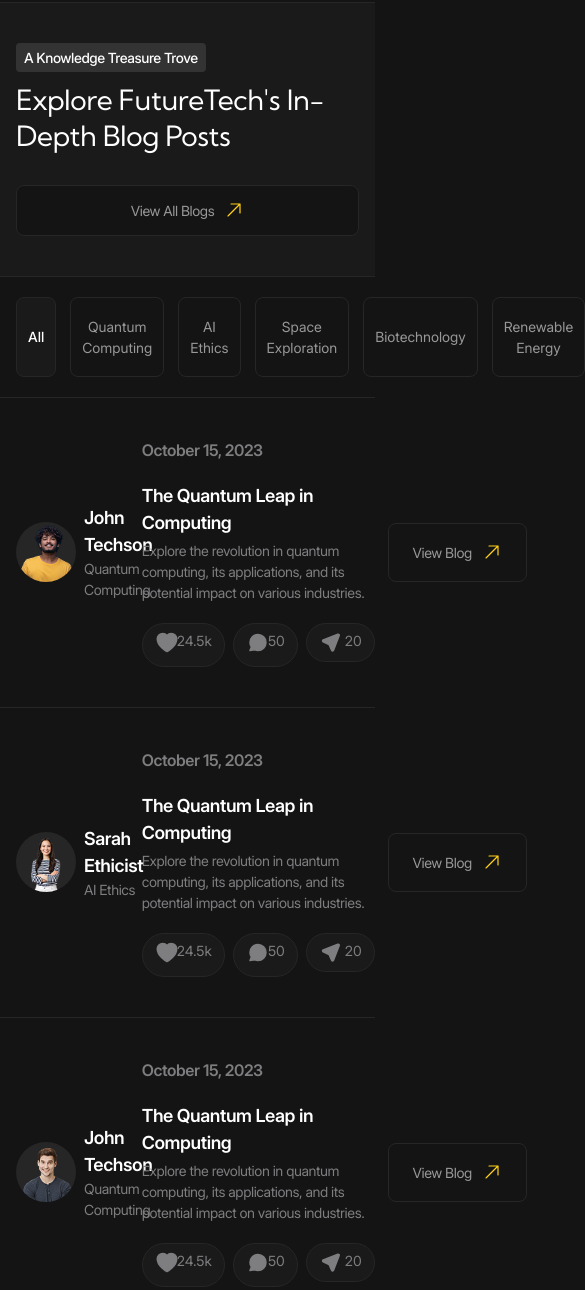
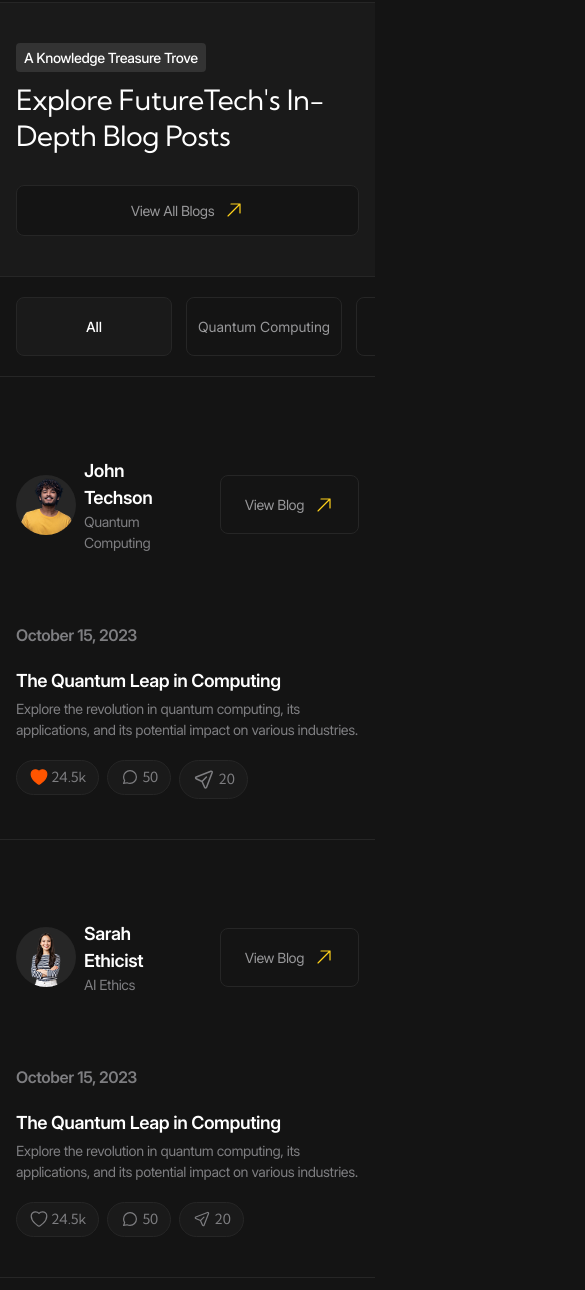
Before and after one commit to temporaryzzz/FutureTech, a website with bundled scripts: page index.html in a window 390 px wide. Shown: the part 3356-4646 px from the top of the page, 585 px wide, since content can reach past the window. Built offline with nearby package versions, Linux system fonts and the light colour scheme.

Commit message:
feat: mobile adaptation has been added to the Blog section.

```diff
--- a/index.html
+++ b/index.html
@@ -503,7 +503,7 @@
                         <ul class="blog-actions__list">
                           <li class="blog-actions__item">
                             <button
-                              class="blog-actions__button active"
+                              class="blog-actions__button"
                               type="button"
                               aria-label="Dislike"
                               title="Dislike">
@@ -535,6 +535,7 @@
                               type="button"
                               aria-label="Share"
                               title="Share">
+                              <span class="blog-actions__icon-wrapper">
                                 <svg width="24" height="25" viewBox="0 0 24 25" fill="none" xmlns="http://www.w3.org/2000/svg">
                                   <path d="M10.0384 14.4616L4.1719 11.7951C3.36454 11.4281 3.39898 10.2697 4.22673 9.95134L18.8999 4.30781C19.7087 3.99675 20.5033 4.79139 20.1922 5.60013L14.5487 20.2733C14.2303 21.1011 13.072 21.1355 12.705 20.3281L10.0384 14.4616ZM10.0384 14.4616L14.4231 10.077" stroke="#666666" stroke-width="1.5" stroke-linecap="round" stroke-linejoin="round"/>
                                 </svg>
@@ -576,7 +577,7 @@
                         <ul class="blog-actions__list">
                           <li class="blog-actions__item">
                             <button
-                              class="blog-actions__button active"
+                              class="blog-actions__button"
                               type="button"
                               aria-label="Dislike"
                               title="Dislike">
--- a/styles/_normalize.scss
+++ b/styles/_normalize.scss
@@ -141,12 +141,6 @@
   cursor: pointer;
 }
 
-/**
-  Приводим к единому цвету svg-элементы
- */
-[fill] {
-  fill: currentColor;
-}
 [stroke] {
   stroke: currentColor;
 }
--- a/styles/blocks/_blog-actions.scss
+++ b/styles/blocks/_blog-actions.scss
@@ -11,26 +11,49 @@
     }
 
     &__button {
-        display: flex;
-        justify-content: center;
+        display: inline-flex;
+        align-items: center;
         background-color: var(--color-dark-10);
         border: var(--border-default);
         border-radius: rem(100);
         color: var(--color-grey-60);
+        font-family: var(--font-famaly-accent);
+        font-size: rem(18);
         padding: rem(8) rem(16);
         column-gap: rem(4);
 
         @include laptop {
             padding: rem(6) rem(12);
+            font-size: rem(14);
             column-gap: rem(2);
+        }
+
+        &.active {
+            svg *{
+                fill: var(--color-red);
+                stroke: var(--color-red);
+            }
         }
     }
 
     &__icon-wrapper {
-        width:rem(24);
+        --size: #{rem(24)};
+
+        @include square(var(--size));
+
+        display: flex;
 
         @include laptop {
-            width: rem(20);
+            --size: #{rem(20)};
+        }
+
+        svg {
+            width: 100%;
+            height: 100%;
+
+            * {
+                fill: transparent;
+            }
         }
     }
 }
--- a/styles/blocks/_blog-card.scss
+++ b/styles/blocks/_blog-card.scss
@@ -2,13 +2,21 @@
 
 .blog-card {
     display: grid;
-    grid-template-columns: 25% 60% auto;
+    grid-template-columns: 24% 1fr auto;
     align-items: center;
-    column-gap: rem(50);
+    column-gap: fluid(50, 28);
     padding-block: fluid(80, 40);
 
     @include laptop {
         column-gap: rem(40);
+    }
+
+    @include mobile {
+        grid-template-columns: 1fr auto;
+        grid-template-areas:
+            'author link'
+            'body body';
+        row-gap: rem(30);
     }
 
     &__date {
@@ -19,6 +27,11 @@
     &__body {
         display: grid;
         row-gap: fluid(30, 20);
+
+        @include mobile {
+            grid-area: body;
+            row-gap: rem(20);
+        }
     }
 
     &__info {
@@ -28,5 +41,15 @@
 
     &__link {
         padding: rem(18) rem(24);
+
+        @include mobile {
+            grid-area: link;
+        }
+    }
+
+    &__author {
+        @include mobile {
+            grid-area: author;
+        }
     }
 }
--- a/styles/blocks/_person-card.scss
+++ b/styles/blocks/_person-card.scss
@@ -8,7 +8,7 @@
 
     &__image {
         width: rem(80);
-        border-radius: rem(42);
+        border-radius: 50%;
         background-color: var(--color-dark-15);
 
         @include laptop {
@@ -17,8 +17,11 @@
     }
 
     &__body {
-        row-gap: rem(2);
         align-items: center;
+
+        @include laptop-above {
+            row-gap: rem(2);
+        }
     }
 
     &__name {
--- a/styles/blocks/_tabs.scss
+++ b/styles/blocks/_tabs.scss
@@ -4,6 +4,10 @@
 
     &__header {
         border-bottom: var(--border-default);
+
+        @include tablet {
+            overflow-x: auto;
+        }
     }
 
     &__buttons {
@@ -14,6 +18,11 @@
 
         @include laptop {
             column-gap: rem(14);
+        }
+
+        @include tablet {
+            overflow-x: auto;
+            width: max-content;
         }
     }
 
@@ -46,5 +55,9 @@
         &:not(.active) {
             display: none;
         }
+
+        &:focus-visible {
+            outline-offset: -1rem;
+        }
     }
 }
```
Also changed, not shown: styles/main.css, 1 other file.
